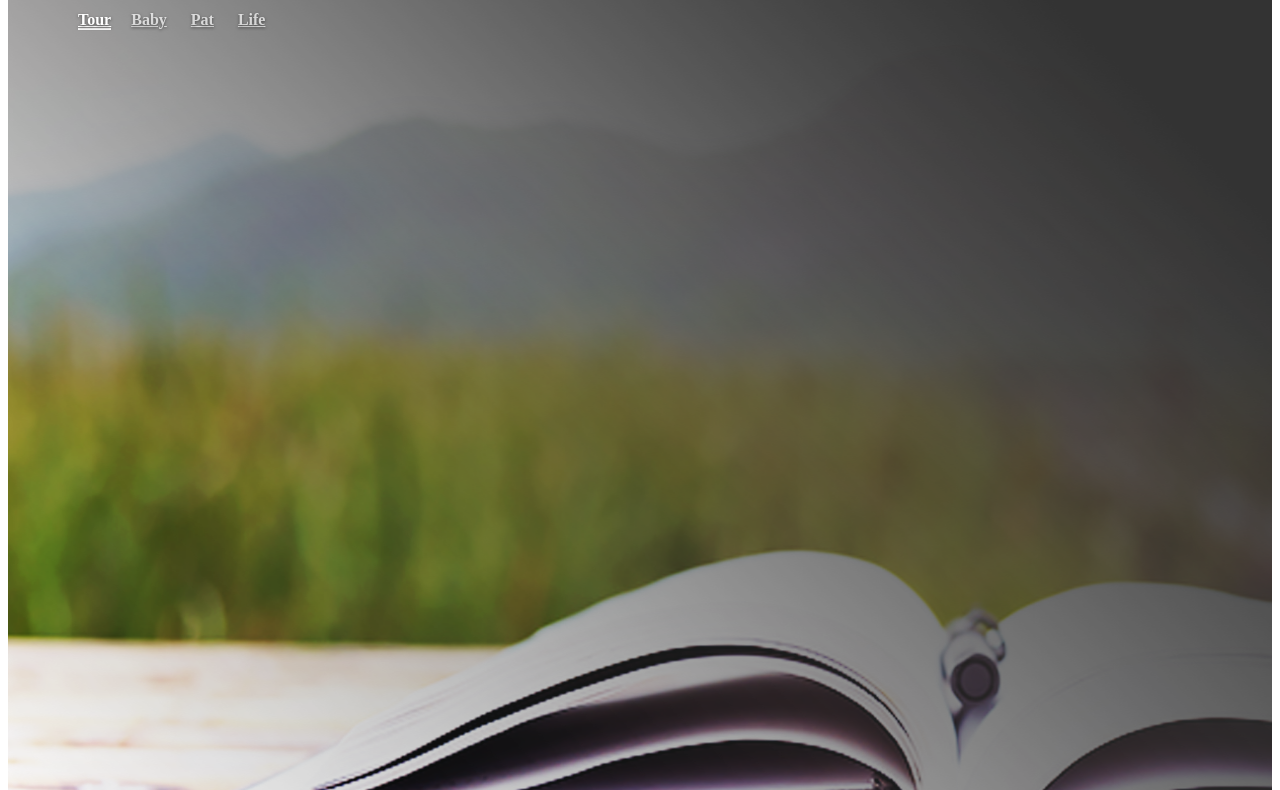
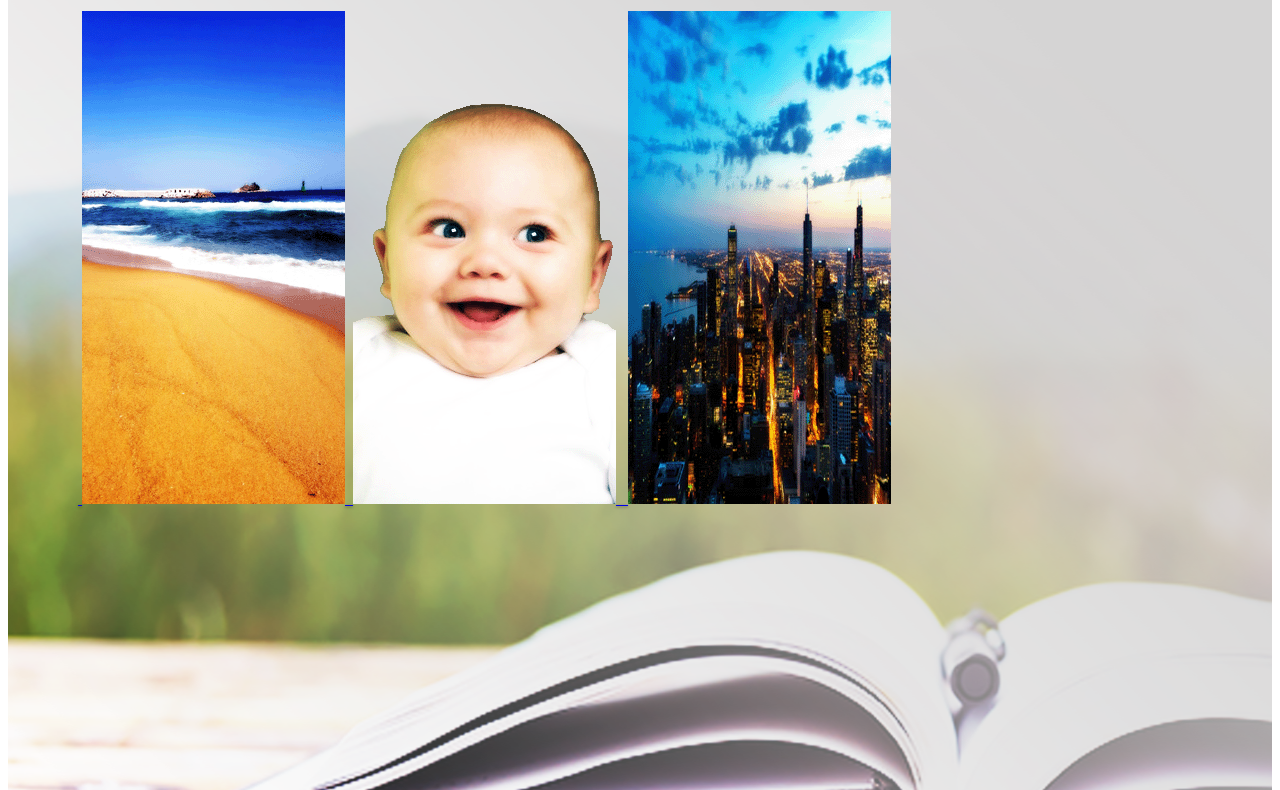
Before and after one commit to kimteagyu/test_web, a plain HTML site: page index.html in a window 1280 px wide. Shown: the part 92-882 px from the top of the page. Drawn offline with Linux system fonts and the light colour scheme.

Commit message:
Add files via upload

```diff
--- a/index.html
+++ b/index.html
@@ -21,15 +21,19 @@
               <nav>
                 <ul class="nav masthead-nav">
                   <li class="active">
-					  <a href="#">Tour</a</li>
+					  <a href="Sea.html" target="_self"></li>
+				  <img src="image/button/sea_1.gif" width="263" height="493" alt="Sea"/>
 
-                  <li><a href="#">Baby</a></li>
+					<li><a href="Baby.html" target="_self"></li>
+				  <img src="image/button/baby_1.gif" width="263" height="493" alt="Baby"/>
 
-                  <li><a href="#">Pat</a></li>
+			      <li><a href="pat.html"></li>
 
-					  <li><a href="#">Life</a></li>
 
-                </ul>
+						<li><a href="life.html" target="_self"></li>
+	                   <img src="image/button/city.gif" width="263" height="493" alt="life"/>
+					</a>
+				  </ul>
               </nav>
             </div>
           </div>
@@ -39,7 +43,7 @@
 
             <p class="lead" align="center"></p>
 			 <p class="lead">
-           //<div class="site-wrapper-inner" align="center">
+           <div class="site-wrapper-inner" align="center">
 	        <img src="image/logo/logo.gif" width="200" height="200" alt="logo"/>
 	         </div>
 
--- a/style_tm.css
+++ b/style_tm.css
@@ -37,7 +37,7 @@ body {
   background-color: #fff;
 }
 body {
-  color: #fff;
+  color: #676666;
   text-align: center;
   text-shadow: 0 1px 3px rgba(0,0,0,.5);
 }
@@ -47,7 +47,7 @@ body {
   display: table;
   width: 100%;
   height: 600px;
-  background-color: #333;
+  background-color: #D5D4D4;
   /*height: 100%; */
   /*min-height: 100%;*/
 }
@@ -98,7 +98,7 @@ body {
 .masthead-nav > .active > a,
 .masthead-nav > .active > a:hover,
 .masthead-nav > .active > a:focus {
-  color: #fff;
+  color: #;
   border-bottom-color: #fff;
 }
 
```
Also changed, not shown: image/button/baby.gif, image/button/baby_1.gif (added), image/button/city.gif (added), image/button/sea_1.gif (added), 2 other files.
